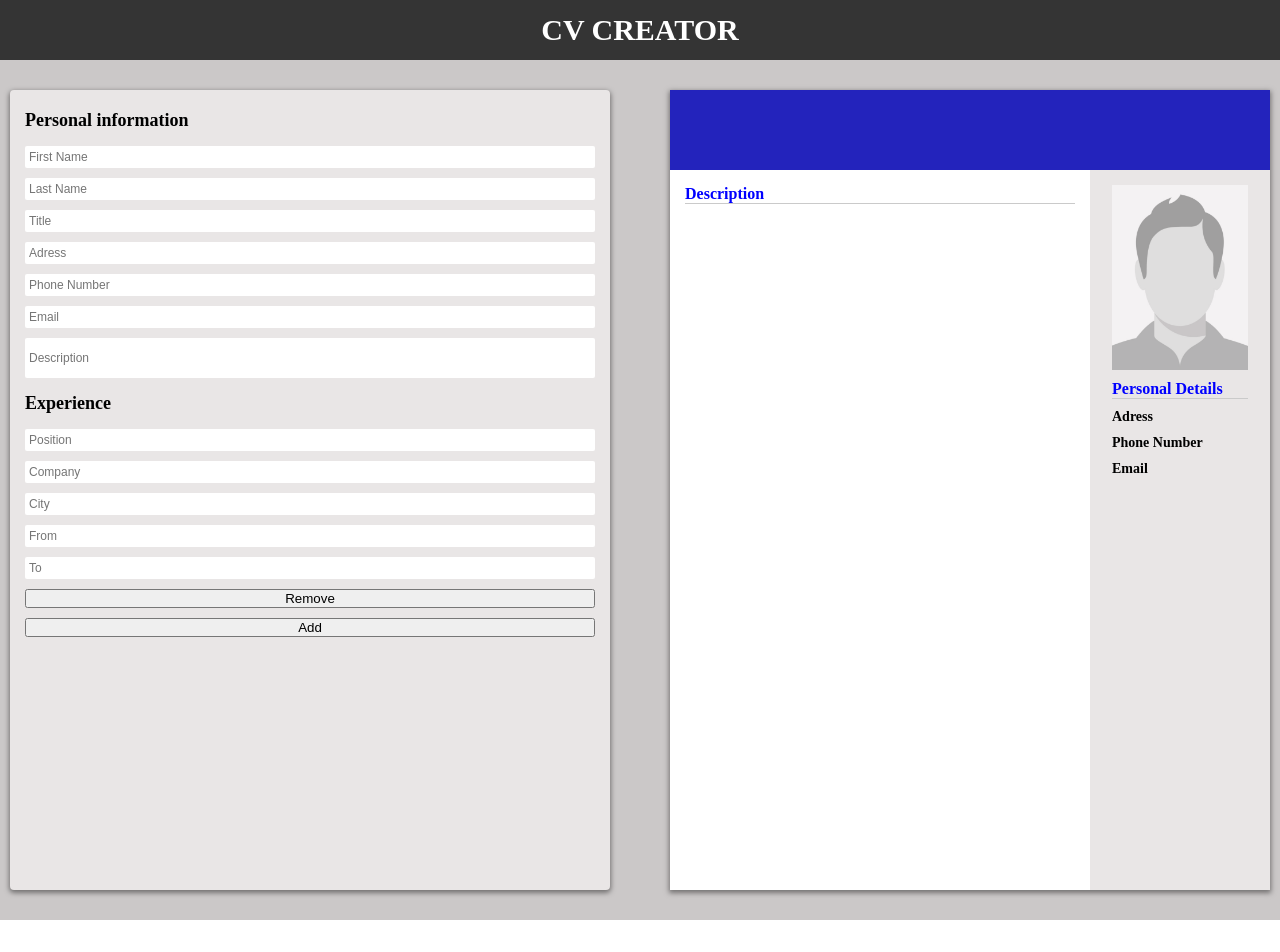
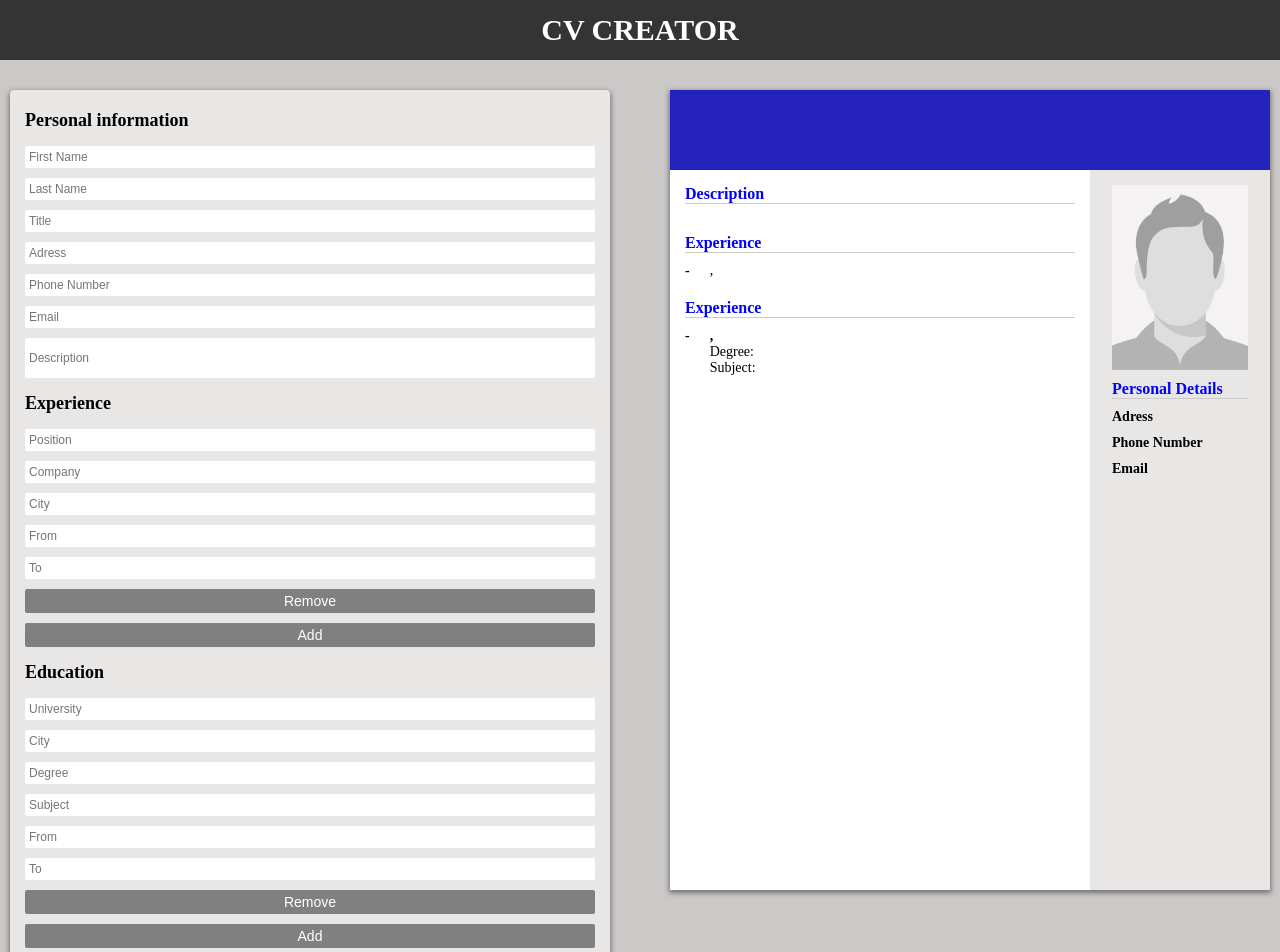
Before and after one commit to FreddyHaas/cv-project, a React (Create React App) app: page / in a window 1280 px wide. Shown: the top 952 px of the page. Before the commit the page ends 920 px from the top, so only its background shows below. Built offline with nearby package versions, Linux system fonts and the light colour scheme.

Commit message:
Finalize project

```diff
--- a/src/App.js
+++ b/src/App.js
@@ -2,6 +2,8 @@ import React, { Component } from 'react';
 import PersonalInformation from './Components/PersonalInformation.js'
 import PersonalDetails from './Components/PersonalDetails.js'
 import Description from './Components/Description.js'
+import Experience from './Components/Experience.js'
+import Education from './Components/Education.js';
 import './styles.css'
 
 
@@ -14,7 +16,8 @@ class App extends Component {
       personalInformation: {firstName: '', lastName: '', title:''},
       personalDetails: {adress: '', phoneNumber: '', email: ''},
       description: '',
-      experience:[{position: '', company: '', city:'', from:'', to:''}]
+      experience:[{position: '', company: '', city:'', from:'', to:''}],
+      education:[{university: '', city:'', degree:'', subject:'', from:'', to:''}]
     }
   }
 
@@ -39,13 +42,31 @@ class App extends Component {
   removeExperienceFields = (i) => {
     let experience = this.state.experience;
     experience.splice(i,1);
-    this.setState({experience})
+    this.setState({experience});
   }
 
   addExperienceFields = () => {
-    this.setState(({
+    this.setState({
       experience: [...this.state.experience, {position: '', company: '', city:'', from:'', to:''}]
-    }))
+    })
+  }
+
+  addEducationFields = () => {
+    this.setState({
+      education: [...this.state.education, {university: '', city:'', degree:'', subject:'', from:'', to:''}]
+    })
+  }
+
+  removeEducationFields = (i) => {
+    let education = this.state.education;
+    education.splice(i,1);
+    this.setState({education});
+  }
+
+  updateEducation = (i, e) => {
+    let education = this.state.education;
+    education[i][e.target.name] = e.target.value;
+    this.setState({education});
   }
 
   handleSubmit = (e) => {
@@ -70,7 +91,7 @@ class App extends Component {
                 <input type="text" name="description" placeholder="Description" value = { this.state.description } onChange = { ((e) => {this.setState({description: e.target.value})}) } id="description-input" />
               </form>
               </div>
-            <div className="experience">
+            <div className="experience-input">
               <p>Experience</p>
               <form>
                 {this.state.experience.map((element, index) => (
@@ -86,11 +107,30 @@ class App extends Component {
                 <button className="button add" type="button" onClick={() => this.addExperienceFields()}>Add</button>
               </form>
             </div>
+            <div className="education-input">
+              <p>Education</p>
+              <form>
+                {this.state.education.map((element, index) => (
+                  <div className="education-input-form" key={index}>
+                    <input type="text" name="university" placeholder="University" value = { element.university || '' } onChange = { (e) => {this.updateEducation(index, e)} } />
+                    <input type="text" name="city" placeholder="City" value = { element.city || '' } onChange = { (e) => {this.updateEducation(index, e)} } />
+                    <input type="text" name="degree" placeholder="Degree" value = { element.degree || '' } onChange = { (e) => {this.updateEducation(index, e)} } />
+                    <input type="text" name="subject" placeholder="Subject" value = { element.subject || '' } onChange = { (e) => {this.updateEducation(index, e)} } />
+                    <input type="text" name="from" placeholder="From" value = { element.from || '' } onChange = { (e) => {this.updateEducation(index, e)} } />
+                    <input type="text" name="to" placeholder="To" value = { element.to || '' } onChange = { (e) => {this.updateEducation(index, e)} } />
+                    <button className="button delete" type="button" onClick={() => this.removeEducationFields()}>Remove</button>
+                  </div>
+                ))}
+                  <button className="button add" type="button" onClick={() => this.addEducationFields()}>Add</button>
+              </form>
+            </div>
           </div>
           <div className="cv">
             <PersonalInformation {...this.state.personalInformation}/>
             <div className="cv-main">
               <Description input = {this.state.description}/>
+              <Experience experiences = {this.state.experience}/>
+              <Education educationList = {this.state.education}/>
             </div>
             <PersonalDetails {...this.state.personalDetails}/>
           </div>
@@ -102,5 +142,3 @@ class App extends Component {
 }
 
 export default App;
-
-// Add default value;
--- /dev/null
+++ b/src/Components/Education.js
@@ -0,0 +1,29 @@
+import React from 'react';
+
+const Education = (props) => {
+
+    const { educationList } = props;
+
+    return (
+        <div className="education">
+            <h4>Experience</h4>
+            {educationList.map((education) => {
+                return (
+                    <div className="content">
+                        <div className="date">
+                            {education.from} - {education.to}
+                        </div>
+                        <div className="education-information">
+                            <p>{education.university}, {education.city}</p>
+                            <p>Degree: {education.degree}</p>
+                            <p>Subject: {education.subject}</p>
+                        </div>
+                    </div>
+                )
+            }
+            )}
+        </div>
+    )
+}
+
+export default Education;
--- /dev/null
+++ b/src/Components/Experience.js
@@ -0,0 +1,28 @@
+import React from 'react';
+
+const Experience = (props) => {
+
+    const { experiences } = props;
+
+    return (
+        <div className="experience">
+            <h4>Experience</h4>
+            {experiences.map((experience) => {
+                return (
+                    <div className="content">
+                        <div className="date">
+                            {experience.from} - {experience.to}
+                        </div>
+                        <div className="job-information">
+                            <p>{experience.position}</p>
+                            <p>{experience.company}, {experience.city}</p>
+                        </div>
+                    </div>
+                )
+            }
+            )}
+        </div>
+    )
+}
+
+export default Experience;
--- a/src/styles.css
+++ b/src/styles.css
@@ -6,12 +6,13 @@
 
 :root {
     --main-light-grey: rgb(233, 230, 230);
+    --main-dark-grey: rgb(52, 52, 52);
 }
 
 .header{
     width: 100vw;
     height: 60px;
-    background-color: rgb(52, 52, 52);
+    background-color: var(--main-dark-grey);
     color: white;
     display: flex;
     justify-content: center;
@@ -105,7 +106,7 @@ input {
     gap: 10px;
 }
 
-.personal-details .content {
+.personal-details .content, .experience .content, .education .content {
     font-size: 14px;
 }
 
@@ -127,18 +128,42 @@ h4 {
     border-bottom: solid 0.5px rgb(202, 202, 202);
 }
 
-.description {
+.description, .experience, .education {
     display: flex;
     flex-direction: column;
     gap: 10px;
+    margin-bottom: 20px;
 }
 
 .description p:nth-child(2) {
     font-size: 14px;
 }
 
-.experience-input-form {
+.experience-input-form, .education-input-form {
     display: flex;
     flex-direction: column;
     gap: 10px;
 }
+
+.experience .content, .education .content {
+    display: flex;
+    gap: 20px;
+    font-weight: 700;
+}
+
+.button {
+    background-color: grey;
+    color: white;
+    border-radius: 2px;
+    border: none;
+    font-size: 14px;
+    padding: 4px
+}
+
+.experience .content p:nth-child(2) {
+    font-weight: 500;
+}
+
+.education .content p:nth-child(n+2) {
+    font-weight: 500;
+}
```
